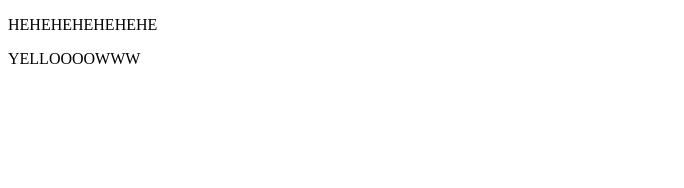
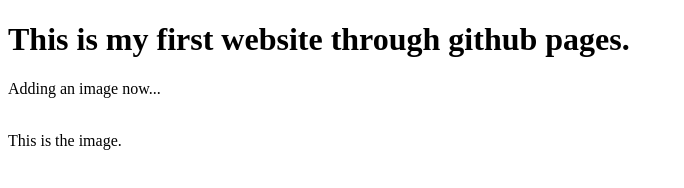
Before and after one commit to Astha-Srivastav/secondrepository, a plain HTML site: page index.html in a window 1280 px wide. Shown: the whole page, without its empty margins (0-684 px from the left). Drawn offline with Linux system fonts and the light colour scheme.

Commit message:
Update index.html

```diff
--- a/index.html
+++ b/index.html
@@ -6,7 +6,9 @@
     <title>Document</title>
   </head>
   <body>
-    <p>HEHEHEHEHEHEHE</p>
-    <p>YELLOOOOWWW</p>
+    <h1>This is my first website through github pages.</h1>
+    <p>Adding an image now...</p>
+    <br>
+    <div class="img">This is the image.</div>
   </body>
 </html>
```
